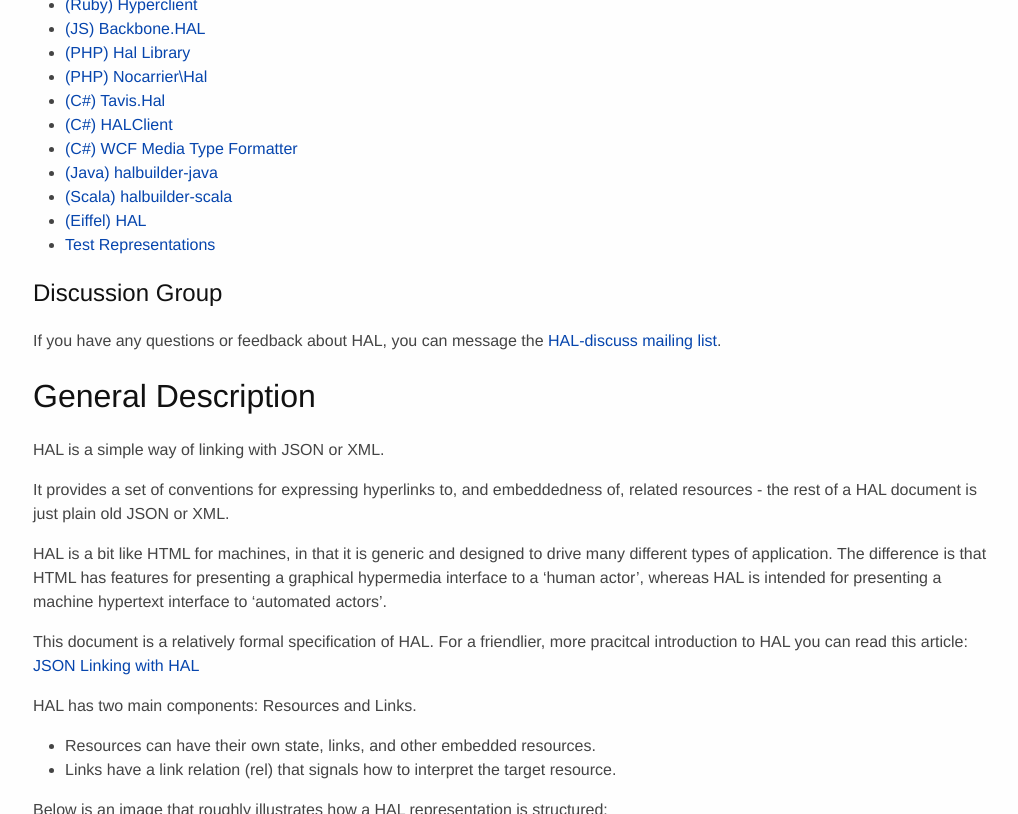
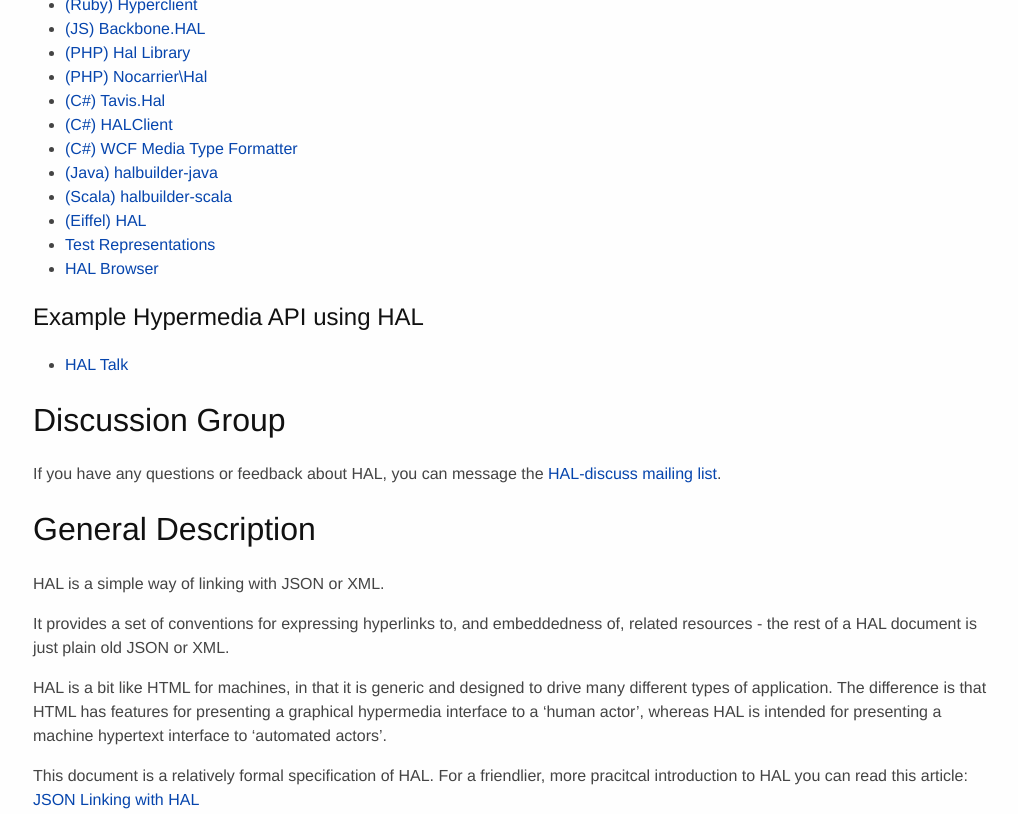
Before and after one commit to mikekelly/hal_specification, a Jekyll site: the page built from hal_specification.md, in a window 1280 px wide and 900 px high, scrolled down 489 px, cut to the strip 0-814 px from the top of the window. Shown: the whole strip, without its empty margins (127-1145 px from the left). Built offline with Jekyll 4.4.1, drawn with Linux system fonts in a browser that asks for light colours; Markdown is read by kramdown in place of the engine named in the settings.

Commit message:
add links to hal browser and haltalk

```diff
--- a/hal_specification.md
+++ b/hal_specification.md
@@ -28,8 +28,12 @@ The JSON variant of HAL (application/hal+json) has now been published as an inte
 * [(Scala) halbuilder-scala][24]
 * [(Eiffel) HAL][22]
 * [Test Representations][25]
+* [HAL Browser][26]
 
-### Discussion Group
+### Example Hypermedia API using HAL
+* [HAL Talk][27]
+
+## Discussion Group
 
 If you have any questions or feedback about HAL, you can message the
 [HAL-discuss mailing list][2].
```
Also changed, not shown: other parts of hal_specification.md (+2 -0 lines).
